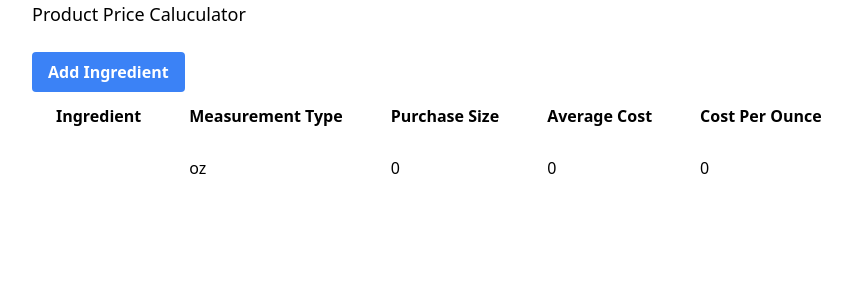
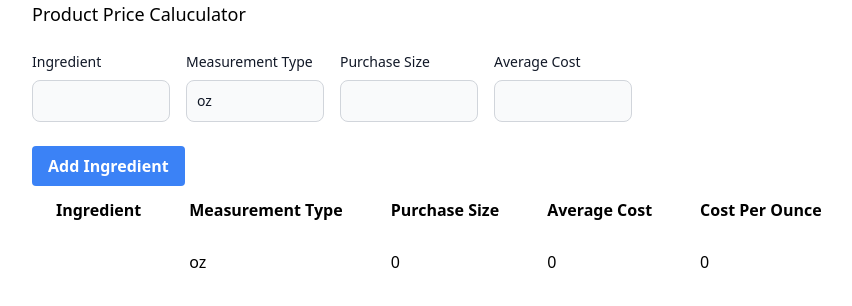
Before and after one commit to arthurgr/product-price-calculator, a Next.js app: page / in a window 1280 px wide. Shown: the top 306 px of the page, without its empty margins (0-852 px from the left). Built offline with nearby package versions, Linux system fonts and the light colour scheme.

Commit message:
added basic form elements

```diff
--- a/components/IngredientList/IngredientList.tsx
+++ b/components/IngredientList/IngredientList.tsx
@@ -45,12 +45,68 @@
     []
   );
 
-  const data = useMemo<Array<Ingredient>>(
-    () => ingredientListState,
-    [ingredientListState]
-  );
+  const data = useMemo<Array<Ingredient>>(() => ingredientListState, []);
   return (
     <>
+      <form className="grid grid-cols-1 grid-cols-8 gap-4">
+        <div className="mb-6">
+          <label
+            htmlFor="ingredient"
+            className="block mb-2 text-sm font-medium text-gray-900 dark:text-white"
+          >
+            Ingredient
+          </label>
+          <input
+            type="text"
+            id="email"
+            className="bg-gray-50 border border-gray-300 text-gray-900 text-sm rounded-lg focus:ring-blue-500 focus:border-blue-500 block w-full p-2.5 dark:bg-gray-700 dark:border-gray-600 dark:placeholder-gray-400 dark:text-white dark:focus:ring-blue-500 dark:focus:border-blue-500"
+            required
+          />
+        </div>
+        <div className="mb-6">
+          <label
+            htmlFor="measurementType"
+            className="block mb-2 text-sm font-medium text-gray-900 dark:text-white"
+          >
+            Measurement Type
+          </label>
+          <input
+            type="text"
+            value="oz"
+            id="measurementType"
+            className="bg-gray-50 border border-gray-300 text-gray-900 text-sm rounded-lg focus:ring-blue-500 focus:border-blue-500 block w-full p-2.5 dark:bg-gray-700 dark:border-gray-600 dark:placeholder-gray-400 dark:text-white dark:focus:ring-blue-500 dark:focus:border-blue-500"
+            disabled
+          />
+        </div>
+        <div className="mb-6">
+          <label
+            htmlFor="purchaseSize"
+            className="block mb-2 text-sm font-medium text-gray-900 dark:text-white"
+          >
+            Purchase Size
+          </label>
+          <input
+            type="text"
+            id="purchaseSize"
+            className="bg-gray-50 border border-gray-300 text-gray-900 text-sm rounded-lg focus:ring-blue-500 focus:border-blue-500 block w-full p-2.5 dark:bg-gray-700 dark:border-gray-600 dark:placeholder-gray-400 dark:text-white dark:focus:ring-blue-500 dark:focus:border-blue-500"
+            required
+          />
+        </div>
+        <div className="mb-6">
+          <label
+            htmlFor="averageCost"
+            className="block mb-2 text-sm font-medium text-gray-900 dark:text-white"
+          >
+            Average Cost
+          </label>
+          <input
+            type="text"
+            id="averageCost"
+            className="bg-gray-50 border border-gray-300 text-gray-900 text-sm rounded-lg focus:ring-blue-500 focus:border-blue-500 block w-full p-2.5 dark:bg-gray-700 dark:border-gray-600 dark:placeholder-gray-400 dark:text-white dark:focus:ring-blue-500 dark:focus:border-blue-500"
+            required
+          />
+        </div>
+      </form>
       <button
         onClick={() => {
           ingredientListDispatch({
```
